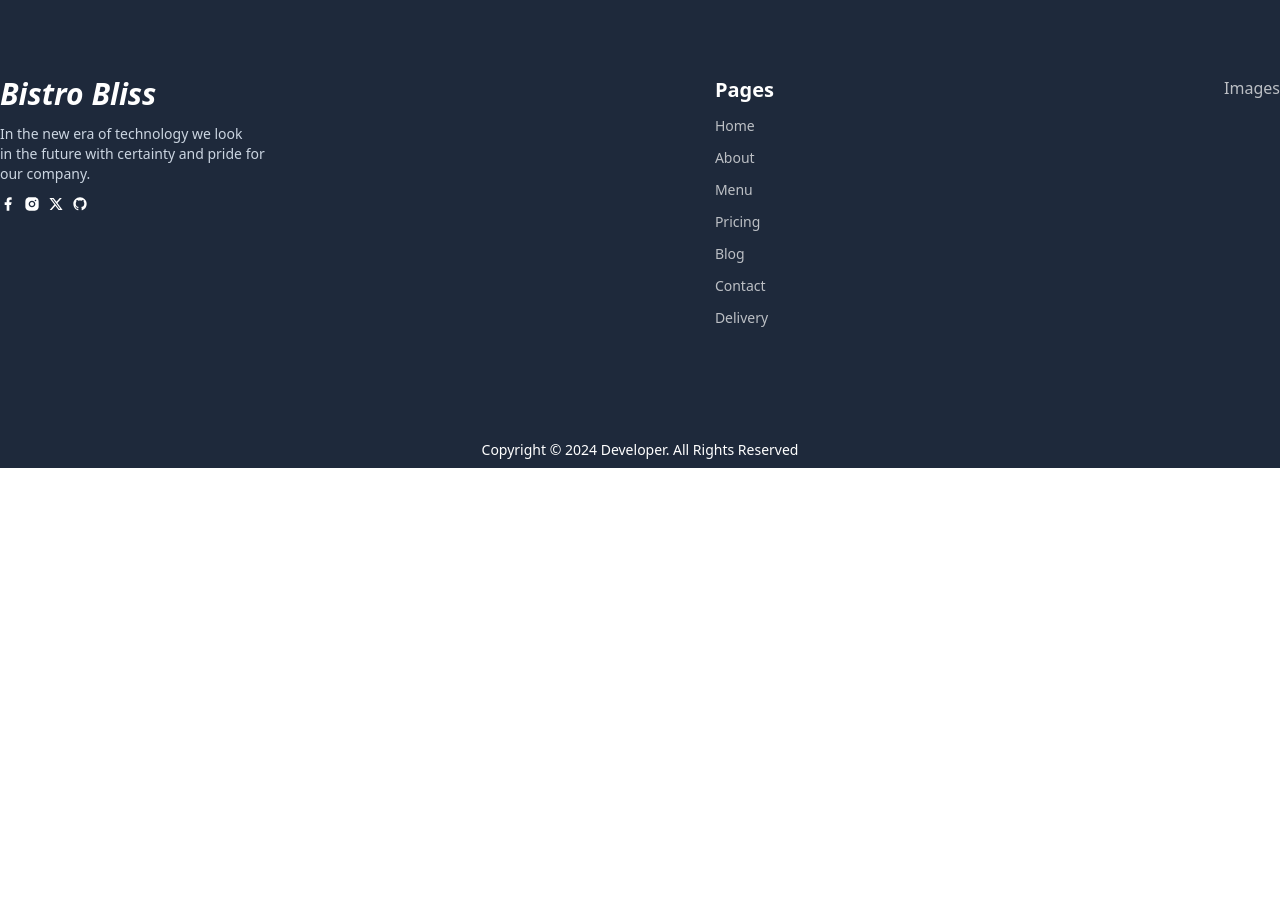
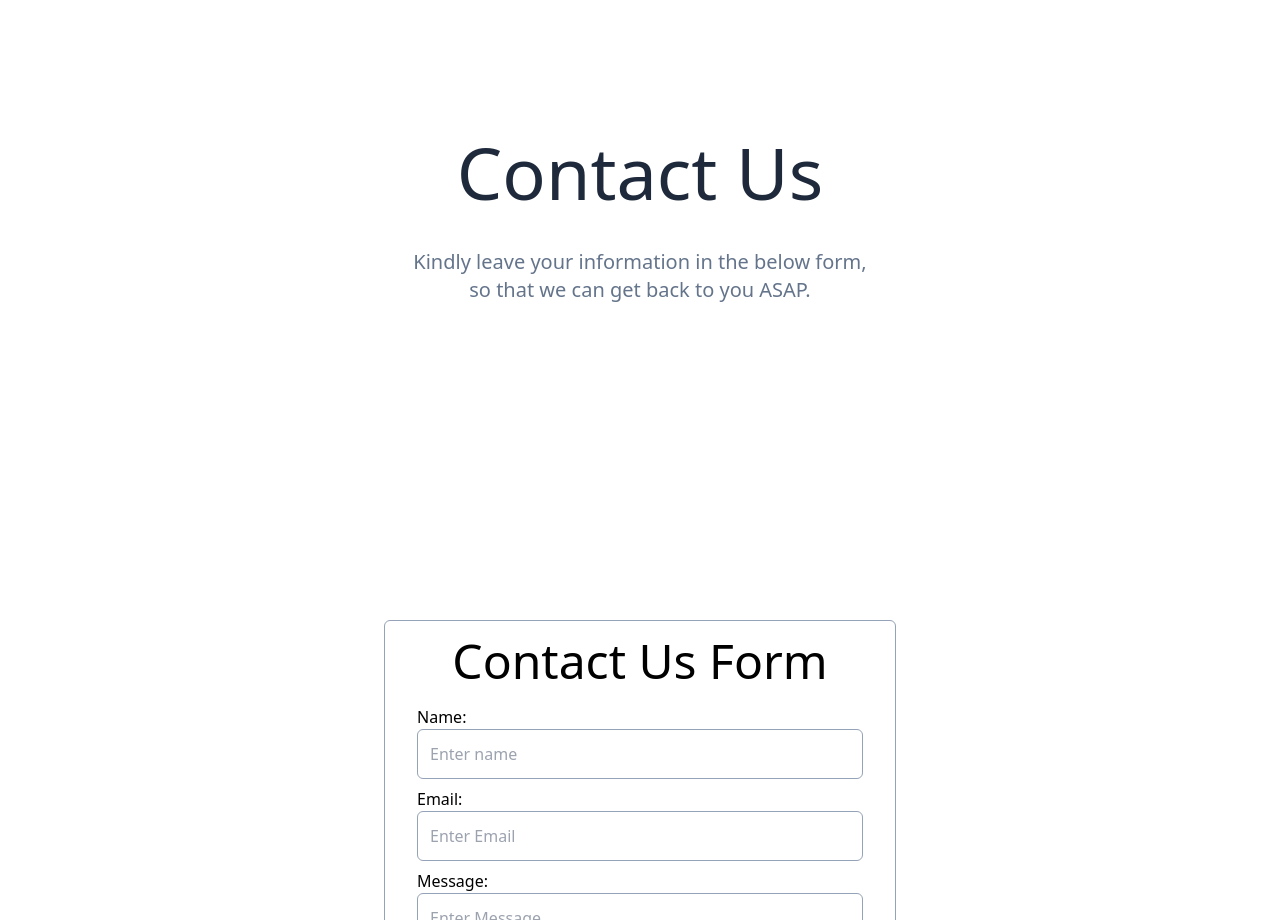
Before and after one commit to Srijanbista/restro, a Next.js app: page /contact in a window 1280 px wide. Shown: the part 180-1100 px from the top of the page. Before the commit the page ends 800 px from the top, so only its background shows below. Built offline with nearby package versions, Linux system fonts and the light colour scheme.

Commit message:
added contact us form

```diff
--- a/src/app/contact/page.tsx
+++ b/src/app/contact/page.tsx
@@ -1,9 +1,23 @@
+import ContactUsForm from "@/components/ContactUsForm";
 import ContainerWrapper from "@/components/Container";
 
 export default function Contact() {
   return (
-    <div className="pt-8 lg:pt-[120px]">
-      <ContainerWrapper>Contact</ContainerWrapper>
-    </div>
+    <main>
+      <section className="h-screen grid place-items-center">
+        <ContainerWrapper className=" flex flex-col gap-y-5 xl:gap-y-10 justify-center text-center">
+          <h1 className="text-7xl text-slate-800">Contact Us</h1>
+          <p className="text-xl text-slate-500">
+            Kindly leave your information in the below form, <br /> so that we
+            can get back to you ASAP.
+          </p>
+        </ContainerWrapper>
+      </section>
+      <section className="h-screen">
+        <ContainerWrapper>
+          <ContactUsForm />
+        </ContainerWrapper>
+      </section>
+    </main>
   );
 }
--- /dev/null
+++ b/src/components/ContactUsForm.tsx
@@ -0,0 +1,72 @@
+"use client";
+import { ErrorMessage, Field, Form, Formik } from "formik";
+import { HTMLInputTypeAttribute } from "react";
+import * as yup from "yup";
+
+const ContactUsFormValidationSchema = yup.object().shape({
+  name: yup.string().required("Name is required"),
+  email: yup.string().email("Invalid email").required("Email is required"),
+  message: yup.string().required("Message is required").min(20),
+});
+const ContactUsForm = () => {
+  return (
+    <Formik
+      initialValues={{
+        name: "",
+        email: "",
+        message: "",
+      }}
+      validationSchema={ContactUsFormValidationSchema}
+      onSubmit={(values: any) => console.log(values)}
+    >
+      {() => {
+        return (
+          <Form className="border border-slate-400 rounded-md lg:max-w-lg px-4 py-2 lg:px-8 lg:py-4 mx-auto">
+            <h1 className="text-center text-5xl mb-5">Contact Us Form</h1>
+            <FormGroup name="name" placeholder="Enter name" />
+            <FormGroup name="email" placeholder="Enter Email" />
+            <FormGroup name="message" placeholder="Enter Message" />
+            <button
+              type="submit"
+              className="px-4 mt-2 lg:mt-4 py-2 border border-slate-200 rounded-md hover:bg-slate-800 hover:text-white transition-colors duration-200 ease-in-out active:bg-slate-500"
+            >
+              Submit
+            </button>
+          </Form>
+        );
+      }}
+    </Formik>
+  );
+};
+
+export default ContactUsForm;
+
+export const FormGroup = ({
+  type = "text",
+  name,
+  placeholder,
+  className,
+}: {
+  type?: HTMLInputTypeAttribute;
+  name: string;
+  placeholder: string;
+  className?: HTMLInputTypeAttribute;
+}) => {
+  return (
+    <>
+      <label htmlFor={name} className="capitalize">
+        {name}:
+      </label>
+      <Field
+        name={name}
+        placeholder={placeholder}
+        id={name}
+        type={type}
+        className={`${className} block p-3 w-full mb-1 lg:mb-2 border border-slate-400 rounded-md`}
+      />
+      <ErrorMessage name={name}>
+        {(msg) => <div className="text-red-500">{msg}</div>}
+      </ErrorMessage>
+    </>
+  );
+};
```
